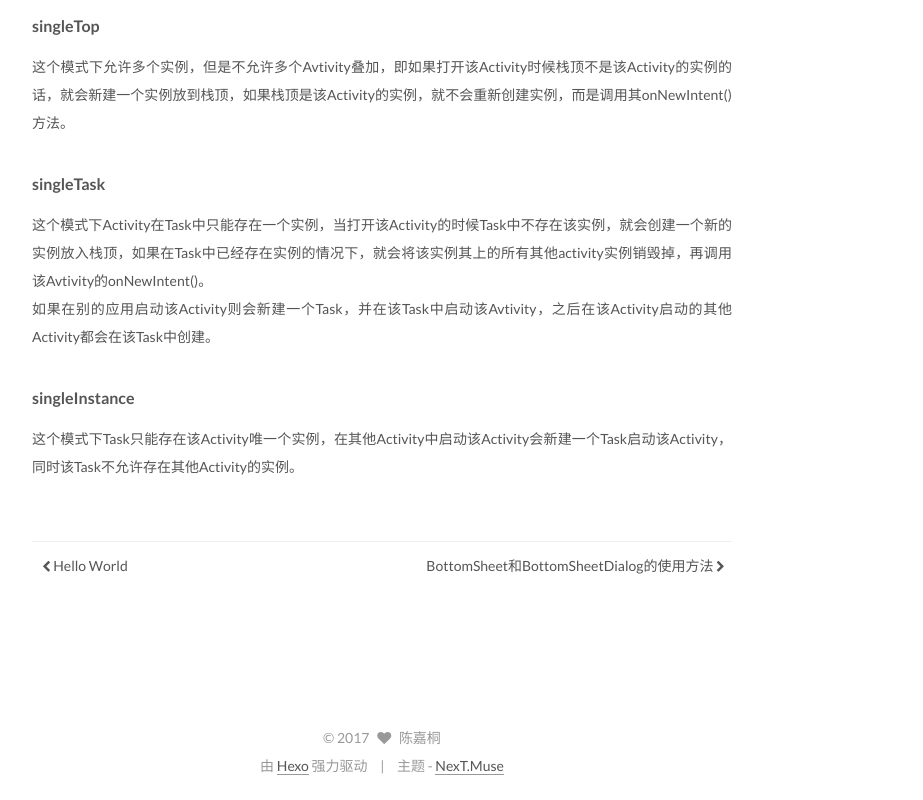
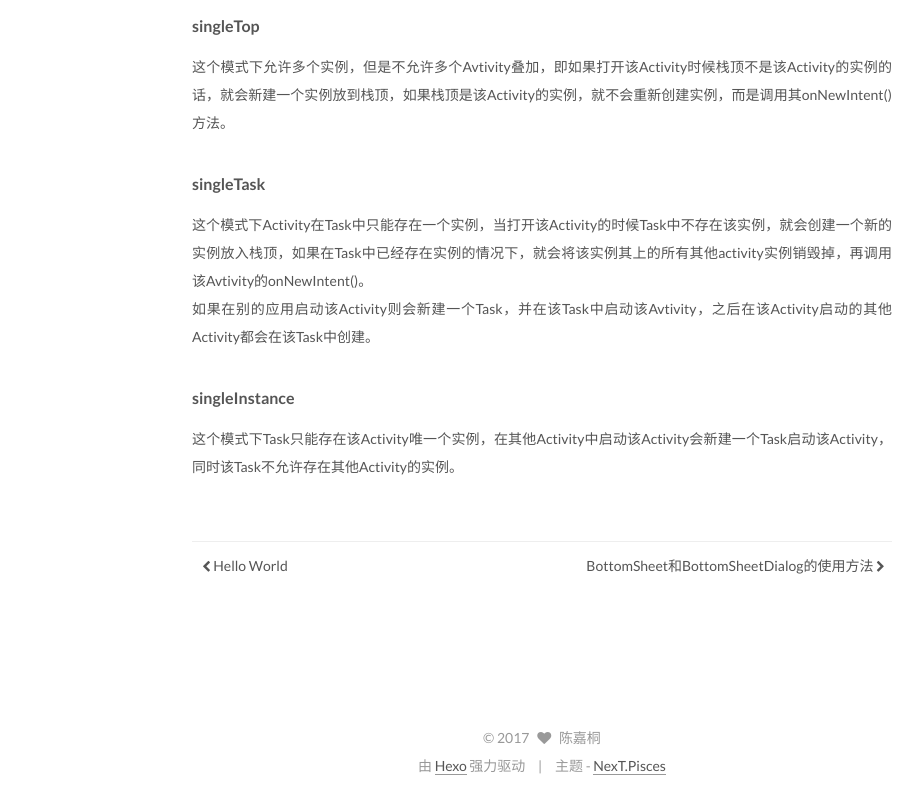
Before and after one commit to CJT2325/CJT2325.github.io, a plain HTML site: page 2016/11/25/Activity四种启动方式/index.html in a window 1280 px wide. Shown: the part 958-1758 px from the top of the page, without its empty margins (98-1021 px from the left). Drawn offline with Linux system fonts and the light colour scheme.

Commit message:
Site updated: 2017-02-15 23:45:35

```diff
--- a/2016/11/25/Activity四种启动方式/index.html
+++ b/2016/11/25/Activity四种启动方式/index.html
@@ -5,7 +5,7 @@
 
 
 
-<html class="theme-next muse use-motion">
+<html class="theme-next pisces use-motion">
 <head>
   <meta charset="UTF-8"/>
 <meta http-equiv="X-UA-Compatible" content="IE=edge,chrome=1" />
@@ -121,7 +121,7 @@ singleInstance
 <script type="text/javascript" id="hexo.configuration">
   var NexT = window.NexT || {};
   var CONFIG = {
-    scheme: 'Muse',
+    scheme: 'Pisces',
     sidebar: {"position":"left","display":"post"},
     fancybox: true,
     motion: true,
@@ -471,7 +471,7 @@ singleInstance
 <div class="theme-info">
   主题 -
   <a class="theme-link" href="https://github.com/iissnan/hexo-theme-next">
-    NexT.Muse
+    NexT.Pisces
   </a>
 </div>
 
@@ -538,6 +538,13 @@ singleInstance
 
 
 
+  <script type="text/javascript" src="/js/src/affix.js?v=5.0.1"></script>
+
+  <script type="text/javascript" src="/js/src/schemes/pisces.js?v=5.0.1"></script>
+
+
+
+
   <script type="text/javascript" src="/js/src/scrollspy.js?v=5.0.1"></script>
 <script type="text/javascript" src="/js/src/post-details.js?v=5.0.1"></script>
 
```
Also changed, not shown: 2016/11/25/hello-world/index.html (+10 -3 lines), 2017/02/15/BottomSheet和BottomSheetDialog的使用方法/index.html (+10 -3 lines), archives/2016/11/index.html (+10 -3 lines), archives/2016/index.html (+10 -3 lines), archives/2017/02/index.html (+10 -3 lines), archives/2017/index.html (+10 -3 lines), archives/index.html (+10 -3 lines), index.html (+10 -3 lines), images/avatar.gif.
